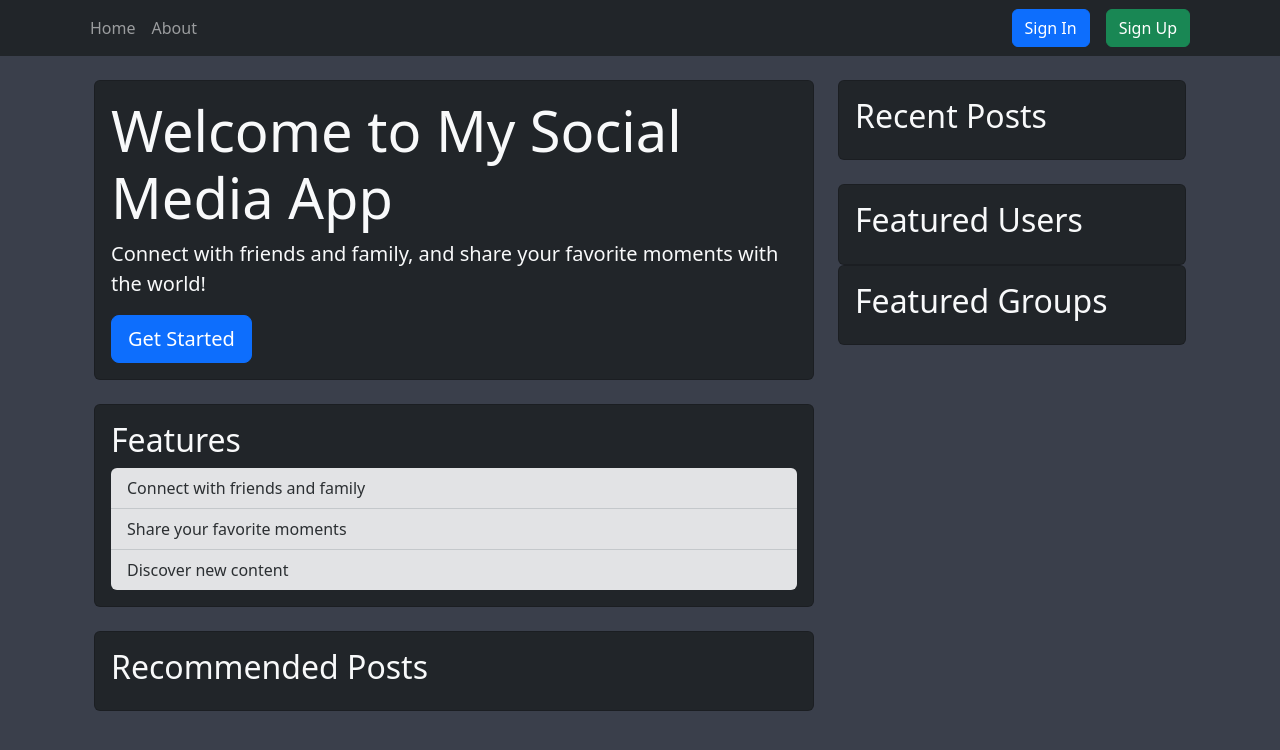
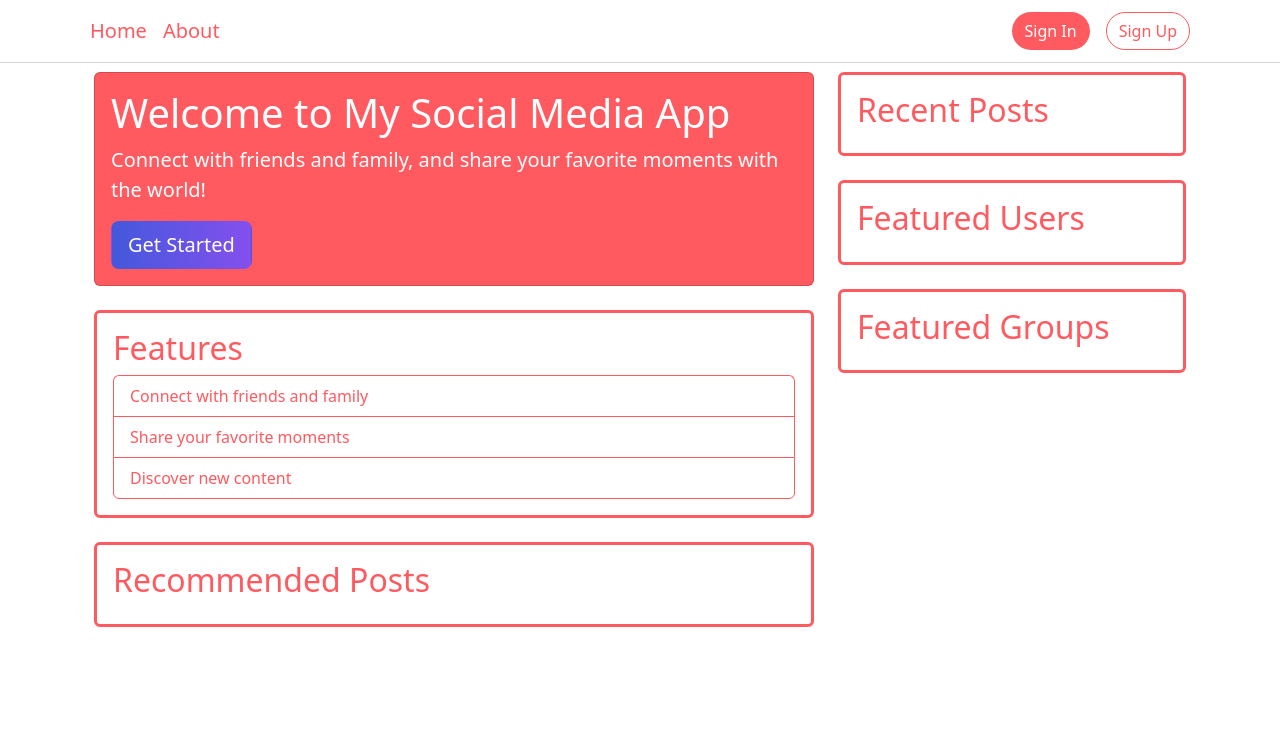
Before and after one commit to zaiYellYintAung/socialmedia-django, a Django app: page / in a window 1280 px wide. Shown: the top 750 px of the page. Run offline with Django 4.2, Linux system fonts and the light colour scheme.

Commit message:
'design'

```diff
--- a/static/main.css
+++ b/static/main.css
@@ -1,5 +1,3 @@
 body{
-	background-color: #3a3f4b;
-
-  color: #fff;
+	background-color: white;
 }
--- a/templates/home/index.html
+++ b/templates/home/index.html
@@ -3,16 +3,18 @@
 {% block yield %}
 
 {% if user.is_authenticated %}
-<div class="container mt-4">
+<div class="container" style="margin-top: 5rem;">
   <div class="row">
+
     <div class="col-lg-8">
-      <div class="card bg-dark text-light mb-4">
+      <div class="card mb-4 text-white" style="background-color: #FF5A5F;">
         <div class="card-body">
-          <h1 class="display-4">Welcome Back, {{ user.username|title }}!</h1>
+          <h1>Welcome Back, {{ user.username|title }}!</h1>
           <p class="lead">Connect with friends, share your moments, and discover new content.</p>
         </div>
       </div>
-      <div class="card bg-dark text-light mb-4">
+
+      <div class="card mb-4" style="border: 3px solid #FF5A5F; color: #FF5A5F;">
         <div class="card-body">
           <h2 class="card-title">Recent Posts</h2>
           <ul>
@@ -20,27 +22,31 @@
           </ul>
         </div>
       </div>
-      <div class="card bg-dark text-light mb-4">
+
+      <div class="card mb-4" style="border: 3px solid #FF5A5F; color: #FF5A5F;">
         <div class="card-body">
           <h2 class="card-title">Explore</h2>
           <!-- Display explore content here -->
         </div>
       </div>
     </div>
+
     <div class="col-lg-4">
-      <div class="card bg-dark text-light mb-4">
+      <div class="card mb-4 text-white" style="background-color: #FF5A5F;">
         <div class="card-body">
           <h2 class="card-title">Friend Requests</h2>
           <!-- Display friend requests here -->
         </div>
       </div>
-      <div class="card bg-dark text-light">
+
+      <div class="card text-white" style="background-color: #FF5A5F;">
         <div class="card-body">
           <h2 class="card-title">Featured Groups</h2>
           <!-- Display featured groups here -->
         </div>
       </div>
     </div>
+
   </div>
 </div>
 
@@ -49,44 +55,52 @@
 <div class="container mt-4">
   <div class="row">
     <div class="col-lg-8">
-      <div class="card bg-dark text-light mb-4">
+
+      <div class="card text-white mb-4" style="background-color: #FF5A5F;">
         <div class="card-body">
-          <h1 class="display-4">Welcome to My Social Media App</h1>
+          <h1>Welcome to My Social Media App</h1>
           <p class="lead">Connect with friends and family, and share your favorite moments with the world!</p>
-          <a href="{% url 'registerpage' %}" class="btn btn-primary btn-lg">Get Started</a>
+          <a href="{% url 'registerpage' %}" class="btn btn-lg text-white" style="background-image: linear-gradient(90deg, #4458dc 0%, #854fee 100%);">
+            Get Started
+          </a>
         </div>
       </div>
-      <div class="card bg-dark text-light mb-4">
+
+      <div class="card mb-4" style="border:3px solid #FF5A5F;">
         <div class="card-body">
-          <h2 class="card-title">Features</h2>
+          <h2 class="card-title" style="color: #FF5A5F;">Features</h2>
           <ul class="list-group list-group-flush rounded">
-            <li class="list-group-item list-group-item-secondary">Connect with friends and family</li>
-            <li class="list-group-item list-group-item-secondary">Share your favorite moments</li>
-            <li class="list-group-item list-group-item-secondary">Discover new content</li>
+            <li class="list-group-item border-bottom-0" style="border: 1px solid #FF5A5F; color: #FF5A5F;">Connect with friends and family</li>
+            <li class="list-group-item border-bottom-0" style="border: 1px solid #FF5A5F; color: #FF5A5F;">Share your favorite moments</li>
+            <li class="list-group-item" style="border: 1px solid #FF5A5F; color: #FF5A5F;">Discover new content</li>
           </ul>
         </div>
       </div>
-      <div class="card bg-dark text-light mb-4">
+
+      <div class="card mb-4" style="border: 3px solid #FF5A5F; color: #FF5A5F;">
         <div class="card-body">
           <h2 class="card-title">Recommended Posts</h2>
           <!-- Display recommended posts here -->
         </div>
       </div>
     </div>
+
     <div class="col-lg-4">
-      <div class="card bg-dark text-light mb-4">
+      <div class="card mb-4" style="border: 3px solid #FF5A5F; color: #FF5A5F;">
         <div class="card-body">
           <h2 class="card-title">Recent Posts</h2>
           <!-- Display recent posts here -->
         </div>
       </div>
-      <div class="card bg-dark text-light">
+
+      <div class="card mb-4" style="border: 3px solid #FF5A5F; color: #FF5A5F;">
         <div class="card-body">
           <h2 class="card-title">Featured Users</h2>
           <!-- Display featured users here -->
         </div>
       </div>
-      <div class="card bg-dark text-light mb-4">
+
+      <div class="card mb-4" style="border: 3px solid #FF5A5F; color: #FF5A5F;">
         <div class="card-body">
           <h2 class="card-title">Featured Groups</h2>
           <!-- Display featured groups here -->
--- a/templates/layout.html
+++ b/templates/layout.html
@@ -15,7 +15,7 @@
 
   	{% include 'navbar.html' %}
 
-  	<div class="container">
+  	<div class="container pt-5">
       {% if messages %}
     <div class="alert alert-success alert-dismissible fade show" role="alert">
         <button type="button" class="btn-close" data-bs-dismiss="alert" aria-label="Close"></button>
--- a/templates/navbar.html
+++ b/templates/navbar.html
@@ -1,4 +1,4 @@
-<nav class="navbar navbar-expand-lg navbar-dark bg-dark">
+<nav class="navbar navbar-expand-lg fixed-top bg-white" style="border-bottom: 1px solid rgba(57, 56, 61, 0.205);; ">
     <div class="container">
         <button class="navbar-toggler" type="button" data-bs-toggle="collapse" data-bs-target="#navbarNav"
             aria-controls="navbarNav" aria-expanded="false" aria-label="Toggle navigation">
@@ -7,22 +7,22 @@
         <div class="collapse navbar-collapse justify-content-between" id="navbarNav">
             <ul class="navbar-nav">
                 <li class="nav-item">
-                    <a class="nav-link" href="{% url 'homepage' %}">Home</a>
+                    <a class="nav-link fs-5" style="color: #FF5A5F;" href="{% url 'homepage' %}">Home</a>
                 </li>
                 {% if user.is_authenticated %}
 
                  <li class="nav-item">
-                    <a class="nav-link" href="{% url 'newsfeedpage' %}">Newsfeed</a>
+                    <a class="nav-link fs-5" style="color: #FF5A5F;" href="{% url 'newsfeedpage' %}">Newsfeed</a>
                 </li>
 
                  <li class="nav-item">
-                    <a class="nav-link" href="{% url 'profilepage' user.id %}">Profile</a>
+                    <a class="nav-link fs-5" style="color: #FF5A5F;" href="{% url 'profilepage' user.id %}">Profile</a>
 
                 </li>
                 {% endif %}
 
                 <li class="nav-item">
-                    <a class="nav-link" href="{% url 'aboutpage' %}">About</a>
+                    <a class="nav-link fs-5" style="color:  #FF5A5F;" href="{% url 'aboutpage' %}">About</a>
                 </li>
 
 
@@ -30,15 +30,19 @@
             <ul class="navbar-nav">
                 {% if user.is_authenticated %}
                     <li class="nav-item">
-                    <a class="btn btn-danger mx-2" href="{% url 'signoutpage' %}">Sign Out</a>
+                    <a class="rounded-pill btn btn-danger mx-2" href="{% url 'signoutpage' %}">Sign Out</a>
                 </li>
                 {% else %}
 
                 <li class="nav-item">
-                    <a class="btn btn-primary mx-2" href="{% url 'signinpage' %}">Sign In</a>
+                    <a class="btn rounded-pill text-white mx-2" style="background-color: #FF5A5F;" href="{% url 'signinpage' %}">
+                        Sign In
+                    </a>
                 </li>
                 <li class="nav-item">
-                    <a class="btn btn-success mx-2" href="{% url 'registerpage' %}">Sign Up</a>
+                    <a class="btn rounded-pill mx-2" style="border-color: #FF5A5F; color: #FF5A5F;" href="{% url 'registerpage' %}">
+                        Sign Up
+                    </a>
                 </li>
                 {% endif %}
 
```
Also changed, not shown: templates/home/register.html (+32 -7 lines), templates/home/signin.html (+17 -8 lines), templates/home/signout.html (+6 -6 lines), templates/newsfeed/create.html (+14 -13 lines), templates/newsfeed/details.html (+23 -15 lines), templates/newsfeed/index.html (+23 -8 lines), db.sqlite3.
